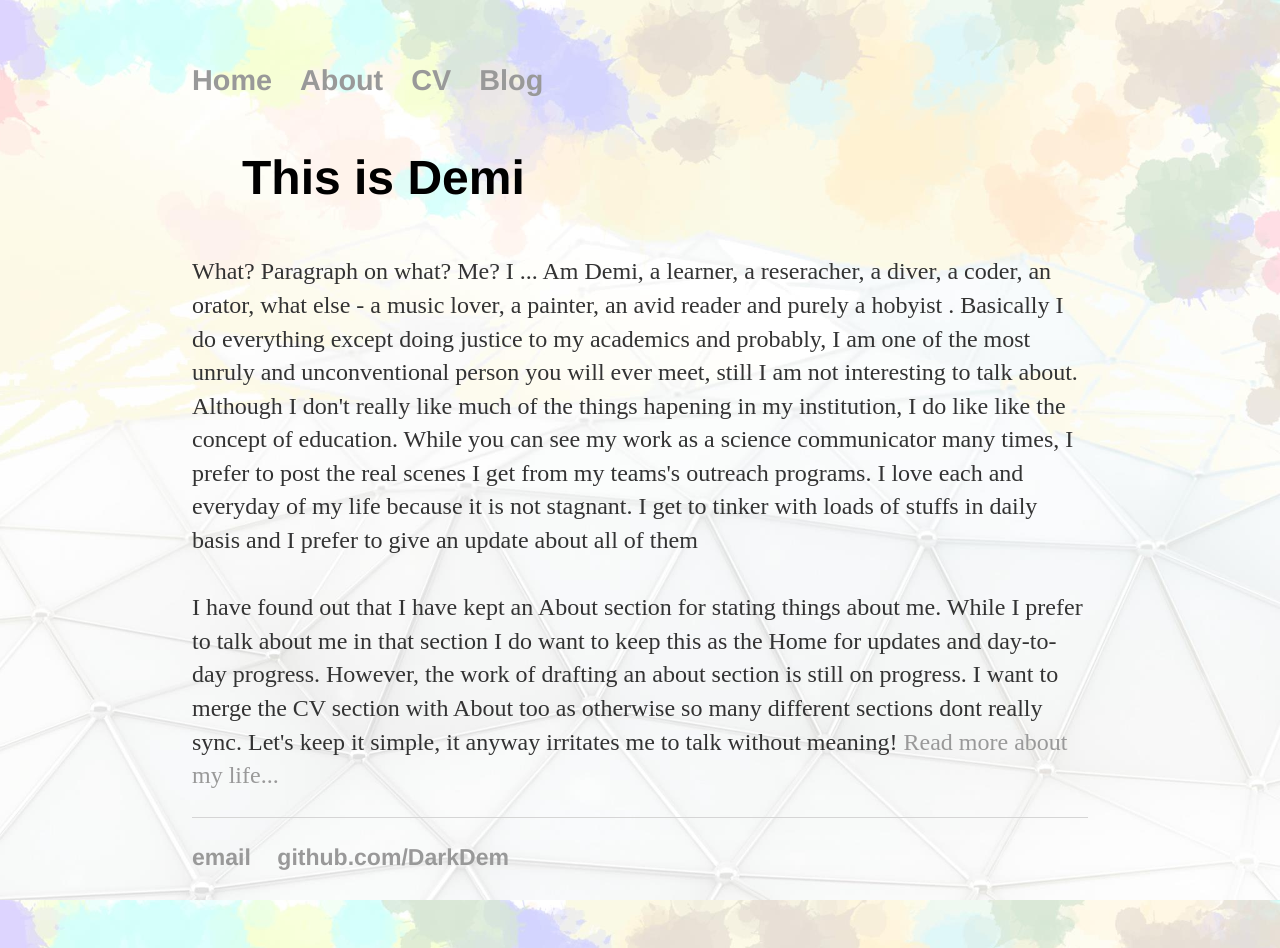
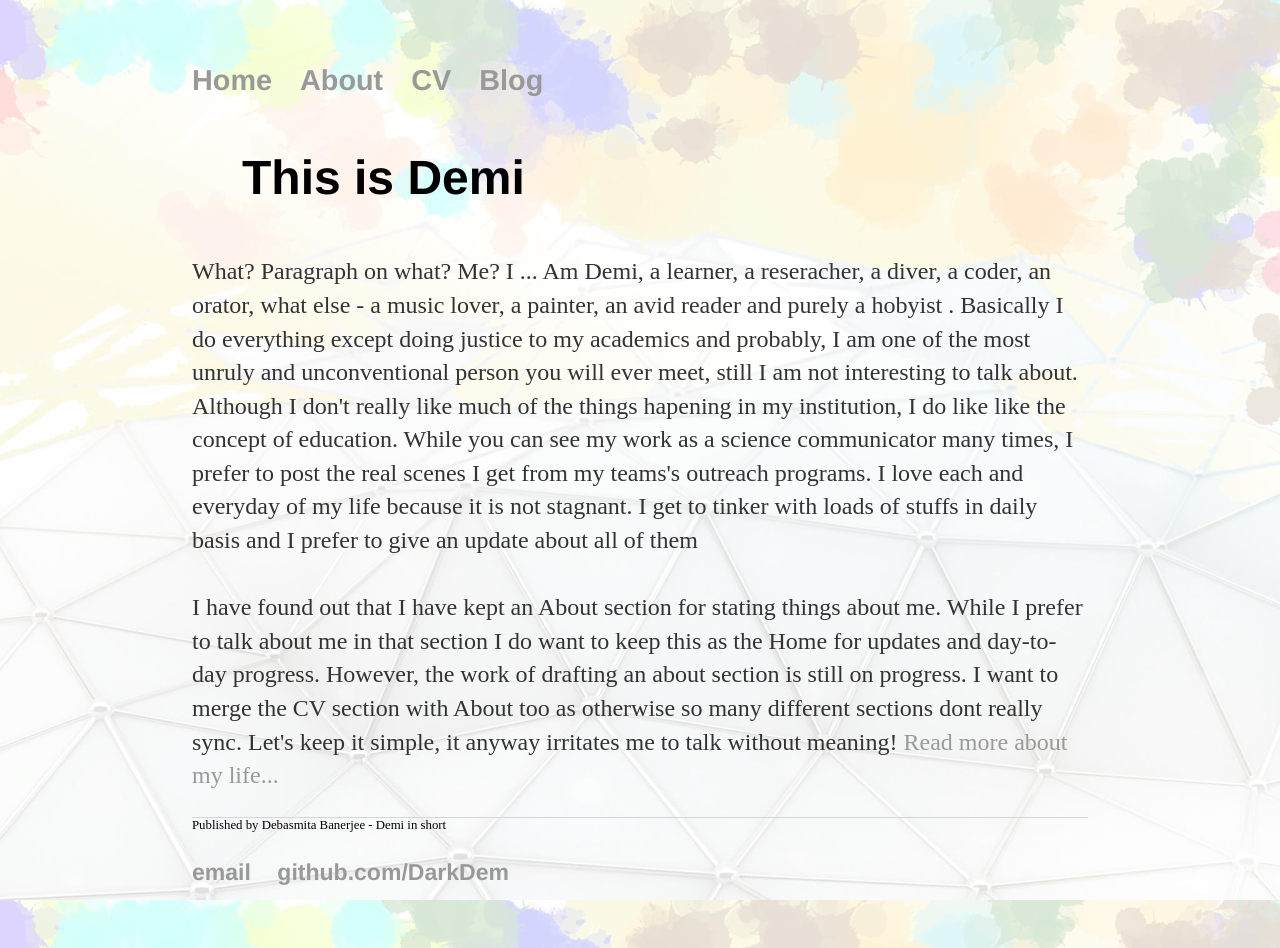
Before and after one commit to DarkDem/DarkDem.github.io, a Jekyll site: the page built from index.html, in a window 1280 px wide. Built offline with Jekyll 4.4.1, drawn with Linux system fonts in a browser that asks for light colours.

Commit message:
Update default.html

```diff
--- a/_layouts/default.html
+++ b/_layouts/default.html
@@ -19,7 +19,7 @@
 			{{ content }}
 
 			</div><!-- /.container -->
-			<footer>
+			<footer> Published by Debasmita Banerjee - Demi in short
 	    		<ul>
 	        		<li><a href="mailto:write2debasmita@gmail.com">email</a></li>
 	        		<li><a href="https://github.com/DarkDem">github.com/DarkDem</a></li>
```
